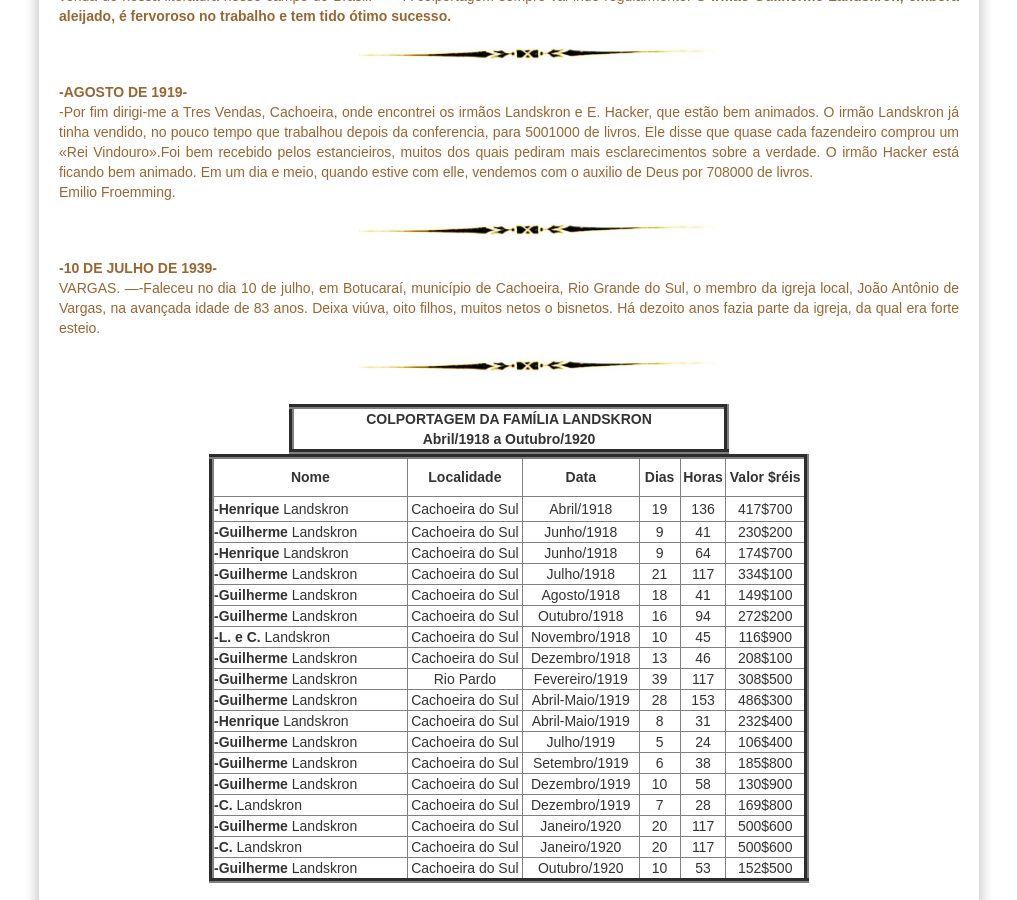
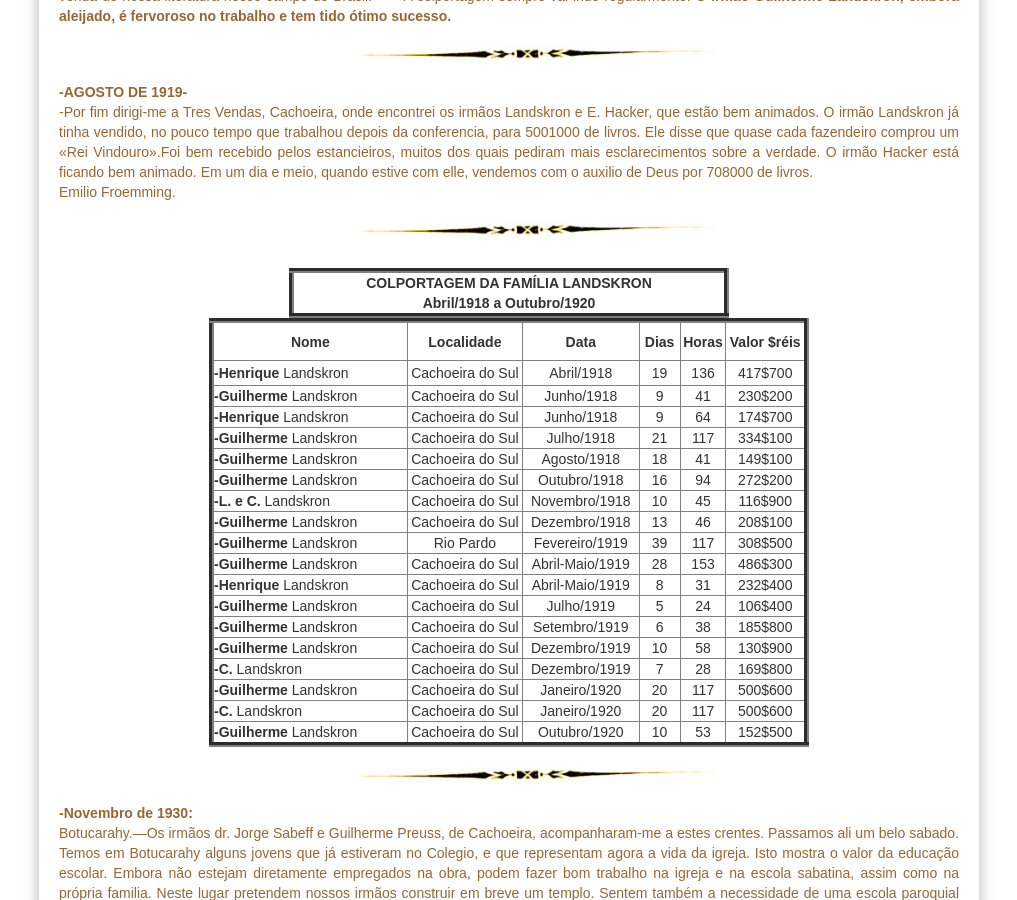
Before and after one commit to claudiovargas1955/claudiovargas1955.github.io, a Jekyll site: the page built from _pages/história-da-iasd-bosque.html, in a window 1280 px wide and 900 px high, scrolled down 1575 px. Shown: the whole window, without its empty margins (131-1148 px from the left). Built offline with Jekyll 4.4.1, drawn with Linux system fonts in a browser that asks for light colours; some web fonts are replaced; some of the changed text lies outside the part shown.

Commit message:
Update história-da-iasd-bosque.html

```diff
--- a/_pages/história-da-iasd-bosque.html
+++ b/_pages/história-da-iasd-bosque.html
@@ -157,12 +157,6 @@
 muitos dos quais pediram mais esclarecimentos sobre a verdade. O irmão Hacker está ficando bem animado. Em um dia e meio, quando estive com elle, vendemos com o
 auxilio de Deus por 708000 de livros.<br>
 Emilio Froemming.<br>
-<img class="dir3" style="float:center"; src="/images/separacao.jpg" class="img-responsive" width="400px" title="";/><br>
-
-<b>-10 DE JULHO DE 1939-</b><br>
-VARGAS. —-Faleceu no dia 10 de julho, em Botucaraí, município de Cachoeira, Rio Grande do Sul, o membro da igreja local, João Antônio de Vargas, na avançada
-idade de 83 anos. Deixa viúva, oito filhos, muitos netos o bisnetos. Há dezoito anos fazia parte da igreja, da qual era forte esteio.<br>
-
 <img class="dir3" style="float:center"; src="/images/separacao.jpg" class="img-responsive" width="400px" title="";/><br>
 
 <div class="brasileira" align="center">
@@ -358,8 +352,9 @@
 Antenor e esposa consagram de novo as suas vidas ao Senhor, prometendo completa fidelidade em todos os seus privilégios como membros e abrigam a firme esperança de
 ver outra vez o filho amado na vinda do Doador da vida. <br>
 ANTONIO JOSÉ DE BORBA.
-<img class="dir3" style="float:center"; src="/images/separacao.jpg" class="img-responsive" width="400px" title="";/><br>
- <img class="dir2" style="float:right"; src="/images/joaquim.jpg" class="img-responsive" width="150px" title="joaquim Vargas -1938";/><br>
+<img class="dir3" style="float:center"; src="/images/separacao.jpg" class="img-responsive" width="400px" title="";/>
+<img class="dir2" style="float:right"; src="/images/joaquim.jpg" class="img-responsive" width="150px" title="joaquim Vargas -1938";/><br>
+
 <p><b>-07 DE JULHO DE 1938: </b><br>
 Fundo de Inversão<br>
 ERNESTO ROTH<br>
@@ -386,10 +381,16 @@
 de quatrocentos mil reis (400$000),</b> moeda corrente do país, que nesse ato recebe, pelo que dá plena e geral quitação.<br>
 
 <img class="dir3" style="float:center"; src="/images/separacao.jpg" class="img-responsive" width="400px" title="";/><br>
+<b>-10 DE JULHO DE 1939-</b><br>
+VARGAS. —-Faleceu no dia 10 de julho, em Botucaraí, município de Cachoeira, Rio Grande do Sul, o membro da igreja local, João Antônio de Vargas, na avançada
+idade de 83 anos. Deixa viúva, oito filhos, muitos netos o bisnetos. Há dezoito anos fazia parte da igreja, da qual era forte esteio.<br>
+
+<img class="dir3" style="float:center"; src="/images/separacao.jpg" class="img-responsive" width="400px" title="";/><br>
+
 <img class="dir2" style="float:right"; src="/images/Igreja do Botucaraí.jpg" class="img-responsive" width="250px" title="Congresso M. V. 1945";/>
-<p><b>-11 DE MAIO DE 1945: </b><br>
+
+ <p><b>-11 DE MAIO DE 1945: </b><br>
 Mais um Congresso dos M. V. (Missionários Voluntários).</b><br>
-
 Por SILAS GIANINI<br>
 MAIS um congresso dos M. V. brilhou nos anais da história da juventude adventista no Rio Grande do Sul. <br>
 Em Botucaraí — Cachoeira, nos dias 11 a 13 de abril, a mocidade adventista daquelas plagas reuniu-se para mais de perto, adorar a Deus e cantar-Lhe hinos de louvor.<br>
```
